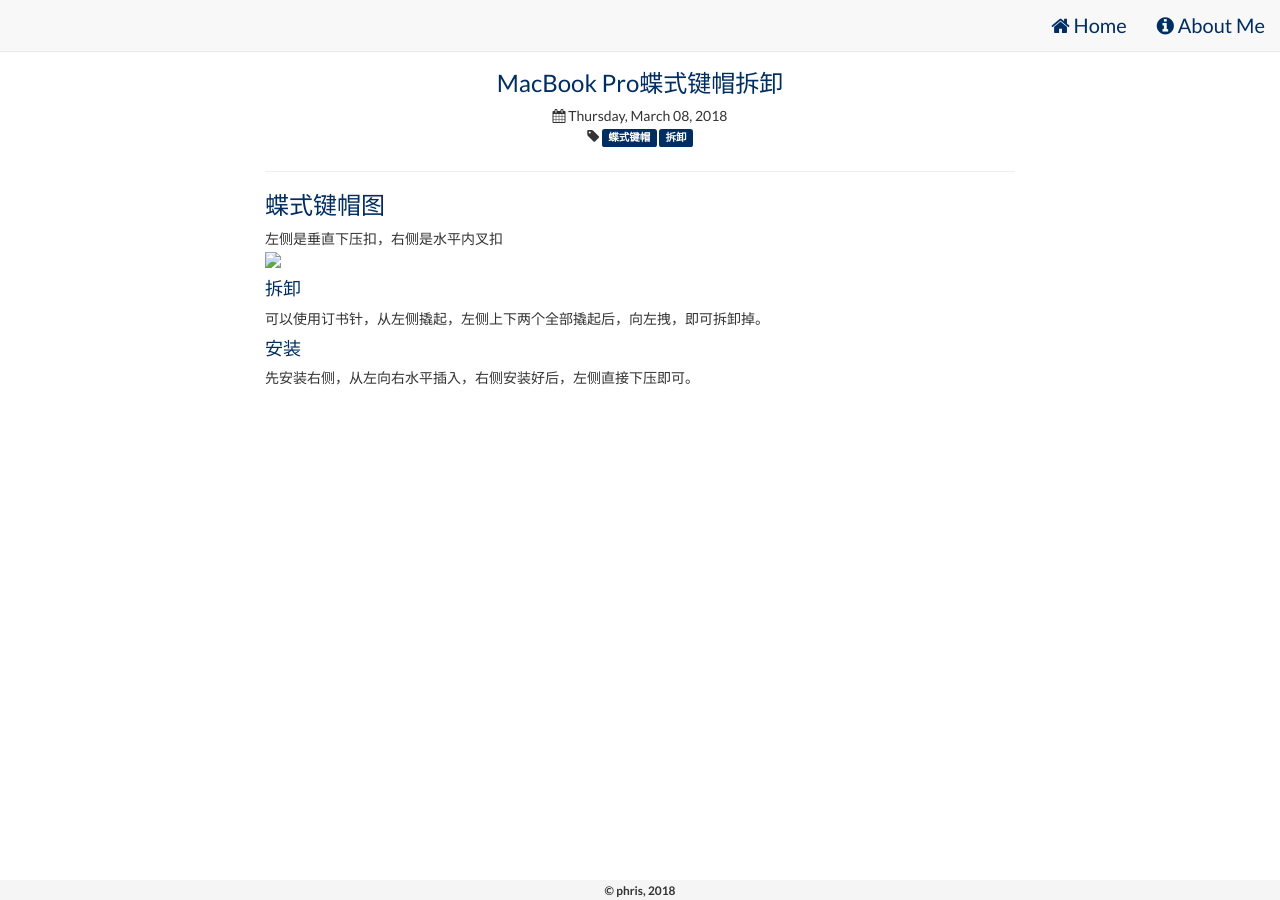
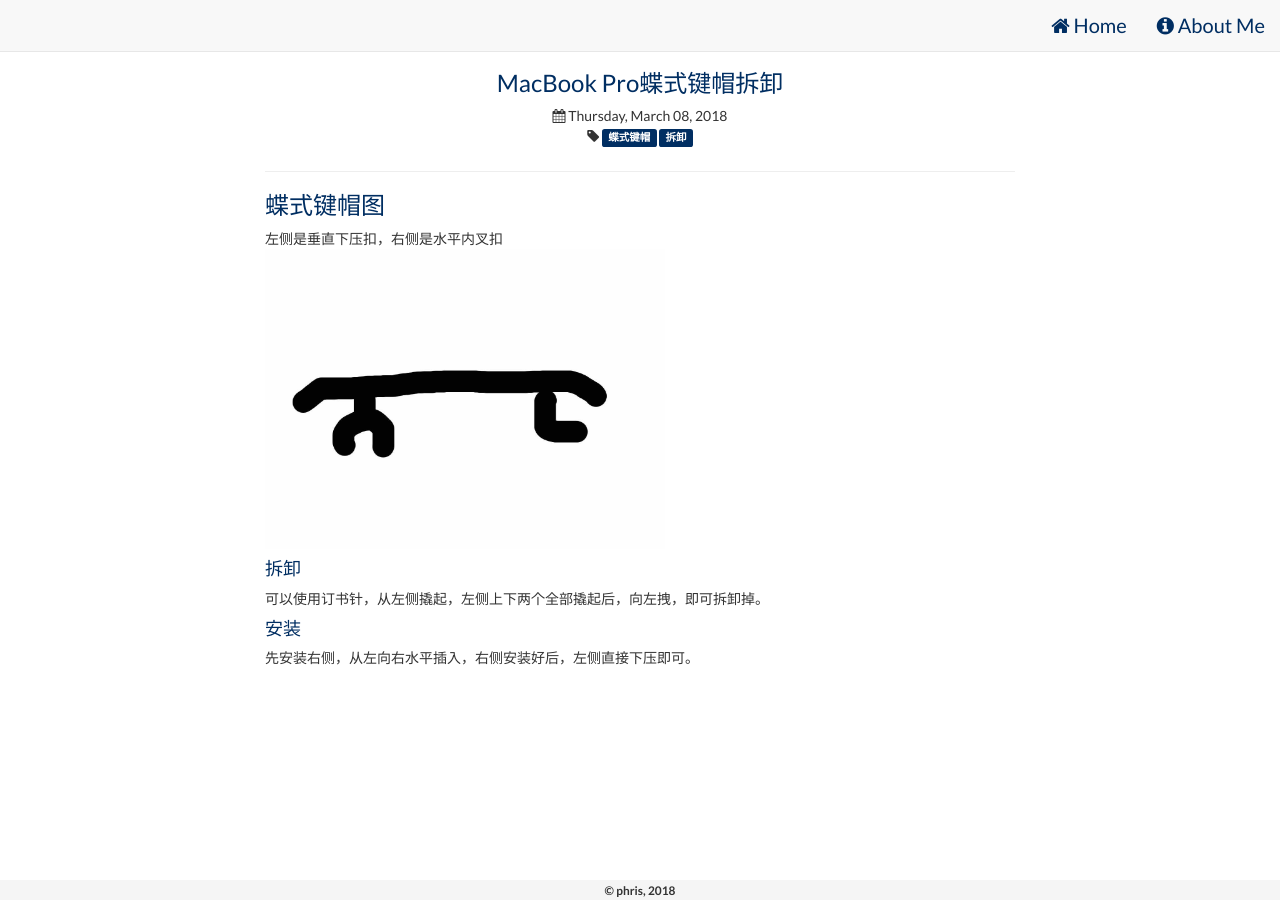
Before and after one commit to phris/phris.github.io, a Jekyll site: the page built from _posts/2018-03-08-MacBook Pro蝶式键帽拆卸.md, in a window 1280 px wide. Built offline with Jekyll 4.4.1, drawn with Linux system fonts in a browser that asks for light colours; nearby versions of some CDN libraries.

Commit message:
modify post

```diff
--- a/_posts/2018-03-08-MacBook Pro蝶式键帽拆卸.md
+++ b/_posts/2018-03-08-MacBook Pro蝶式键帽拆卸.md
@@ -8,7 +8,8 @@ published: true
 
 ### 蝶式键帽图
 左侧是垂直下压扣，右侧是水平内叉扣
-<img src="../assets/image/dieshijianmao.jpg" height="300px">
+<img src="/assets/image/dieshijianmao.jpg" height="300px">
+<!--more-->
 #### 拆卸
 可以使用订书针，从左侧撬起，左侧上下两个全部撬起后，向左拽，即可拆卸掉。
 #### 安装
```
